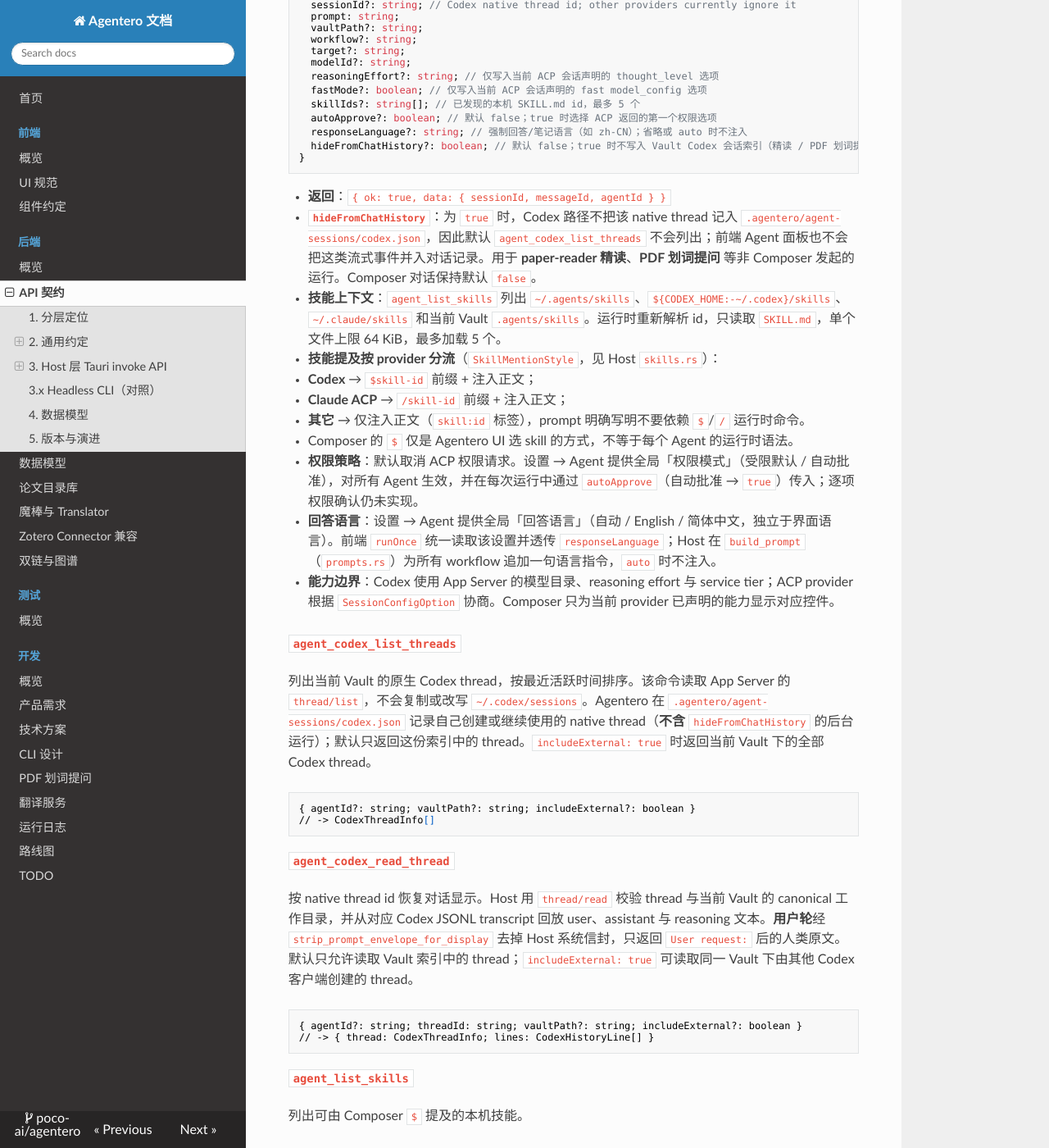
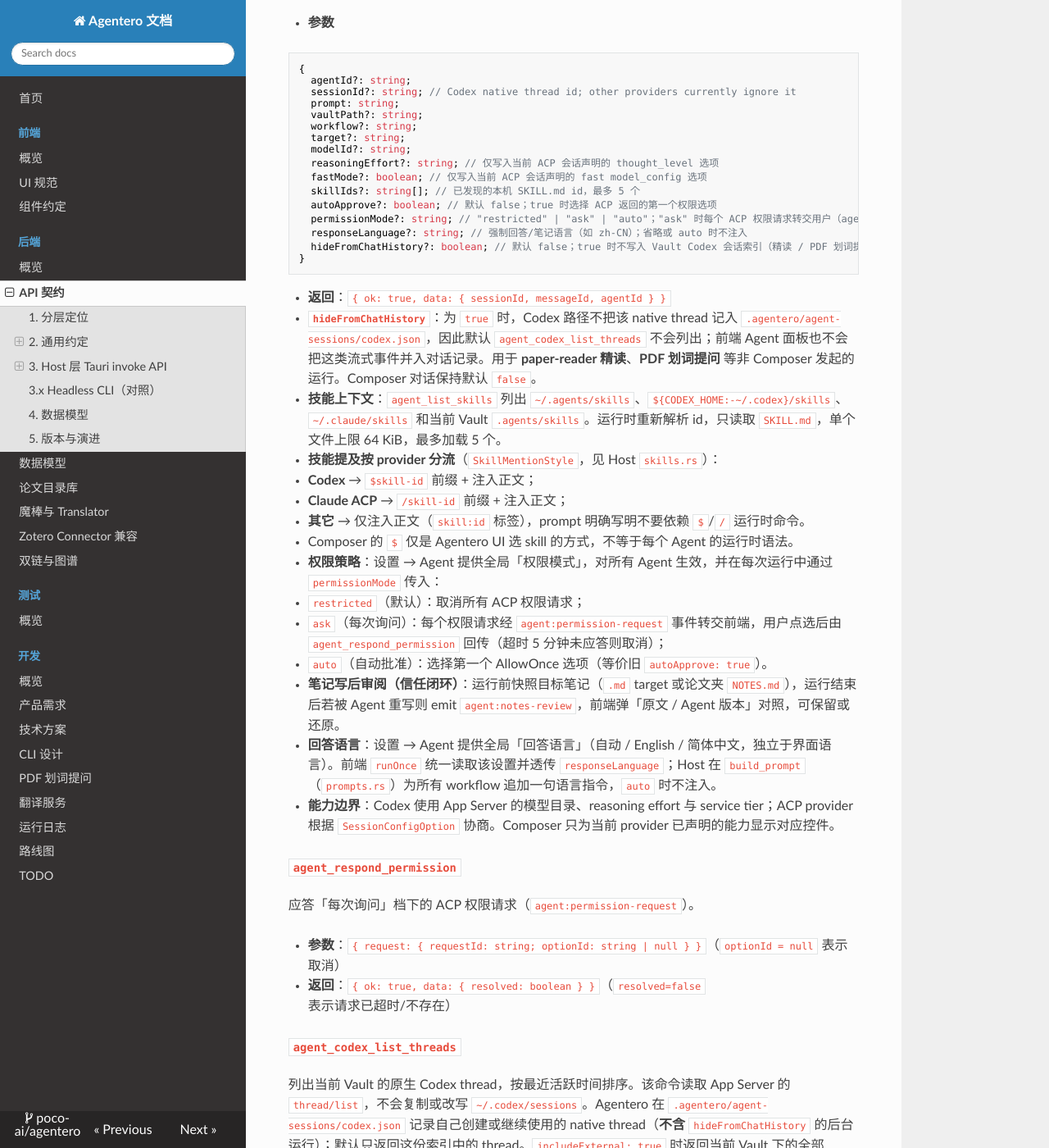
Before and after one commit to July-h5kf3/Agentero, an MkDocs documentation site: the page built from docs/backend/api.md, in a window 1280 px wide and 1400 px high, scrolled down 21464 px. Shown: the whole window at 82% size. Built offline with MkDocs 1.6.1, drawn with Linux system fonts in a browser that asks for light colours; nearby versions of some CDN libraries; some of the changed text lies outside the part shown.

Commit message:
docs: document agent workflows, ask permission mode, and notes review
- api.md: agent_run_once gains permissionMode; add agent_respond_permission
  command and the agent:permission-request / agent:notes-review events;
  describe the permission policy and the post-write notes review.
- roadmap/todo: mark the Agent workflow entry points, the "ask every
  time" permission mode, and the write-review trust loop as done.

```diff
--- a/docs/backend/api.md
+++ b/docs/backend/api.md
@@ -57,6 +57,8 @@
 | `agent:fast-mode` | ACP 上报 Fast 开关状态 | `{ sessionId, agentId, configId, enabled }` |
 | `agent:completed` | Agent 回答完成 | `{ sessionId, messageId, content, reasoning?, sources, stopReason? }` |
 | `agent:failed` | Agent 调用失败 | `{ sessionId, error }` |
+| `agent:permission-request` | 权限「每次询问」档：ACP 权限请求转交用户 | `{ requestId, sessionId, title, kind?, paths, options: { optionId, name, kind }[] }` |
+| `agent:notes-review` | 运行重写了目标笔记，供保留/还原 | `{ path, before, after }` |
 
 #### `agent_warm`
 
@@ -1062,6 +1064,7 @@
   fastMode?: boolean; // 仅写入当前 ACP 会话声明的 fast model_config 选项
   skillIds?: string[]; // 已发现的本机 SKILL.md id，最多 5 个
   autoApprove?: boolean; // 默认 false；true 时选择 ACP 返回的第一个权限选项
+  permissionMode?: string; // "restricted" | "ask" | "auto"；"ask" 时每个 ACP 权限请求转交用户（agent:permission-request）
   responseLanguage?: string; // 强制回答/笔记语言（如 zh-CN）；省略或 auto 时不注入
   hideFromChatHistory?: boolean; // 默认 false；true 时不写入 Vault Codex 会话索引（精读 / PDF 划词提问等）
 }
@@ -1078,11 +1081,22 @@
   - **其它** → 仅注入正文（`skill:id` 标签），prompt 明确写明不要依赖 `$`/`/` 运行时命令。
   - Composer 的 `$` 仅是 Agentero UI 选 skill 的方式，不等于每个 Agent 的运行时语法。
 
-- **权限策略**：默认取消 ACP 权限请求。设置 → Agent 提供全局「权限模式」（受限默认 / 自动批准），对所有 Agent 生效，并在每次运行中通过 `autoApprove`（自动批准 → `true`）传入；逐项权限确认仍未实现。
+- **权限策略**：设置 → Agent 提供全局「权限模式」，对所有 Agent 生效，并在每次运行中通过 `permissionMode` 传入：
+  - `restricted`（默认）：取消所有 ACP 权限请求；
+  - `ask`（每次询问）：每个权限请求经 `agent:permission-request` 事件转交前端，用户点选后由 `agent_respond_permission` 回传（超时 5 分钟未应答则取消）；
+  - `auto`（自动批准）：选择第一个 AllowOnce 选项（等价旧 `autoApprove: true`）。
+- **笔记写后审阅（信任闭环）**：运行前快照目标笔记（`.md` target 或论文夹 `NOTES.md`），运行结束后若被 Agent 重写则 emit `agent:notes-review`，前端弹「原文 / Agent 版本」对照，可保留或还原。
 
 - **回答语言**：设置 → Agent 提供全局「回答语言」（自动 / English / 简体中文，独立于界面语言）。前端 `runOnce` 统一读取该设置并透传 `responseLanguage`；Host 在 `build_prompt`（`prompts.rs`）为所有 workflow 追加一句语言指令，`auto` 时不注入。
 
 - **能力边界**：Codex 使用 App Server 的模型目录、reasoning effort 与 service tier；ACP provider 根据 `SessionConfigOption` 协商。Composer 只为当前 provider 已声明的能力显示对应控件。
+
+#### `agent_respond_permission`
+
+应答「每次询问」档下的 ACP 权限请求（`agent:permission-request`）。
+
+- **参数**：`{ request: { requestId: string; optionId: string | null } }`（`optionId = null` 表示取消）
+- **返回**：`{ ok: true, data: { resolved: boolean } }`（`resolved=false` 表示请求已超时/不存在）
 
 #### `agent_codex_list_threads`
 
```
Also changed, not shown: docs/development/roadmap.md (+1 -1 lines), docs/development/todo.md (+3 -3 lines).
